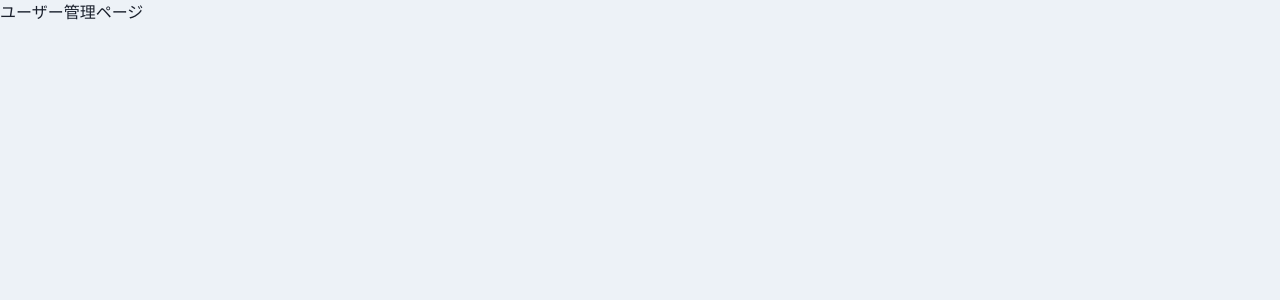
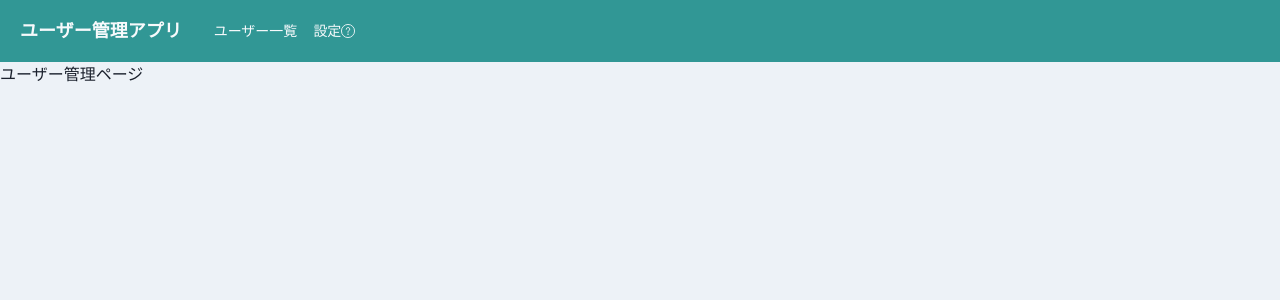
Before and after one commit to nsho1010/user-management-app, a React (Vite) app: page /home/UserManagement in a window 1280 px wide. Shown: the top 300 px of the page. Built offline with nearby package versions, Linux system fonts and the light colour scheme; the HTML template or start-up script is replaced by a standard one.

Commit message:
ヘッダーをコンポーネント化

```diff
--- a/package.json
+++ b/package.json
@@ -10,6 +10,7 @@
     "preview": "vite preview"
   },
   "dependencies": {
+    "@chakra-ui/icons": "^2.1.1",
     "@chakra-ui/react": "^2.8.2",
     "@emotion/react": "^11.11.4",
     "@emotion/styled": "^11.11.5",
--- /dev/null
+++ b/src/components/atoms/button/MenuIconButton.tsx
@@ -0,0 +1,21 @@
+import { FC, memo } from "react";
+import { HamburgerIcon } from "@chakra-ui/icons";
+import { IconButton } from "@chakra-ui/react";
+
+type Props = {
+    onOpen:() => void
+}
+
+export const MenuIconButton:FC<Props> = memo ((props) => {
+    const {onOpen} = props
+
+    return (
+        <IconButton
+            aria-label="メニューボタン"
+            icon={<HamburgerIcon/>}
+            size="sm"
+            variant="unstyled"
+            display={{ base: "block" , md: "none"}}
+            onClick={onOpen}/>
+    )
+} )
--- /dev/null
+++ b/src/components/molecules/MenuDrawer.tsx
@@ -0,0 +1,25 @@
+import { Button, Drawer, DrawerBody, DrawerContent, DrawerOverlay } from "@chakra-ui/react";
+import { FC, memo } from "react";
+
+type Props = {
+    onClose:() => void,
+    isOpen: boolean;
+}
+
+export const MenuDrawer:FC<Props> = memo (( props ) => {
+    const {onClose , isOpen} = props;
+
+    return (
+        <Drawer placement="left" size="xs" onClose={onClose} isOpen={isOpen}>
+        <DrawerOverlay>
+            <DrawerContent>
+                <DrawerBody p="0" bg="gray.100">
+                    <Button w="100%">トップ</Button>
+                    <Button w="100%">ユーザー一覧</Button>
+                    <Button w="100%">設定</Button>
+                </DrawerBody>
+            </DrawerContent>
+        </DrawerOverlay>
+    </Drawer>
+    )
+} )
--- /dev/null
+++ b/src/components/organisms/layout/Header.tsx
@@ -0,0 +1,27 @@
+import { Box,Flex, Heading, Icon, Link, useDisclosure } from "@chakra-ui/react";
+import { FC, memo } from "react";
+import { MenuIconButton } from "../../atoms/button/MenuIconButton";
+import { MenuDrawer } from "../../molecules/MenuDrawer";
+
+export const Header:FC = memo (() => {
+    const { isOpen , onOpen , onClose} = useDisclosure();
+
+    return (
+        <>
+        <Flex as="nav" bg="teal.500" color="gray.50" align="center" justify="space-between" padding={{base:3 , md: 5}}>
+            <Flex align="center" as="a" mr={8} _hover={{ cursor:"pointer"}}>
+                <Heading as="h1" fontSize={{ base:"md", md:"lg" }}>ユーザー管理アプリ</Heading>
+            </Flex>
+            <Flex align="center" fontSize="sm" flexGrow={2} display={{base:"none" , md: "flex"}}>
+                <Box pr={4}>
+                    <Link>ユーザー一覧</Link>
+                </Box>
+                <Link>設定</Link>
+                <Icon></Icon>
+            </Flex>
+            <MenuIconButton onOpen={onOpen}/>
+        </Flex>
+        <MenuDrawer isOpen={isOpen} onClose={onClose}/>
+        </>
+    )
+} )
--- /dev/null
+++ b/src/components/templates/HeaderLayout.tsx
@@ -0,0 +1,12 @@
+import { FC, memo,  } from "react";
+import { Header } from "../organisms/layout/Header";
+import { Outlet } from "react-router-dom";
+
+export const HeaderLayout:FC = memo (() => {
+    return (
+        <div>
+            <Header/>
+            <Outlet/>
+        </div>
+    )
+})
--- a/src/router.tsx/Router.tsx
+++ b/src/router.tsx/Router.tsx
@@ -5,15 +5,18 @@ import { Home } from "../components/pages/Home";
 import { Setting } from "../components/pages/Setting";
 import { UserManagement } from "../components/pages/UserManagement";
 import { Page404 } from "../components/pages/Page404";
+import { HeaderLayout } from "../components/templates/HeaderLayout";
 
 export const Router:FC = memo(() => {
     return (
         <Routes>
-            <Route path="/" element={<Login/>}/>
-            <Route path="home" element={<Home />} />
-                <Route path="home/setting" element={<Setting />}/>
-                <Route path="home/UserManagement" element={<UserManagement/>} />
-            <Route path="*" element={<Page404/>}/>
+            <Route path="/" element={<Login />} />
+            <Route element={<HeaderLayout />}>
+                <Route path="home" element={<Home />} />
+                <Route path="home/setting" element={<Setting />} />
+                <Route path="home/UserManagement" element={<UserManagement />} />
+            </Route>
+            <Route path="*" element={<Page404 />} />
         </Routes>
     )
 })
```
Also changed, not shown: 1 other file (tests, documents, lock files or other folders).
